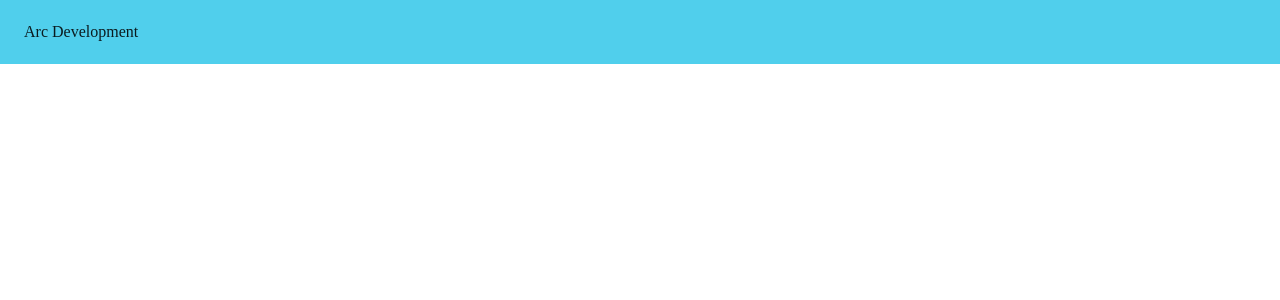
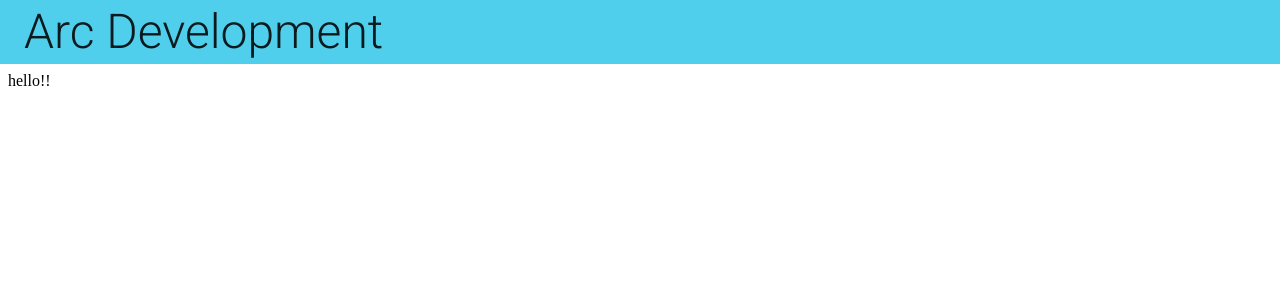
Before and after one commit to rashmitpankhania/arcapplication, a React (Create React App) app: page / in a window 1280 px wide. Shown: the top 300 px of the page. Built offline with nearby package versions, Linux system fonts and the light colour scheme.

Commit message:
inline styling and pushing the hello behind the appbar to bottom by using Theme.js

```diff
--- a/src/components/ui/Header.js
+++ b/src/components/ui/Header.js
@@ -2,6 +2,14 @@ import React from 'react';
 import AppBar from '@material-ui/core/AppBar';
 import Toolbar from '@material-ui/core/Toolbar';
 import useScrollTrigger from '@material-ui/core/useScrollTrigger';
+import { Typography } from '@material-ui/core';
+import { makeStyles } from '@material-ui/styles';
+
+const useStyles = makeStyles((theme) => ({
+    toolBarMargin: {
+        ...theme.mixins.toolbar
+    }
+}));
 
 const ElevationScroll = (props) => {
     const {children} = props;
@@ -17,14 +25,20 @@ const ElevationScroll = (props) => {
 };
 
 const Header = () => {
+    const classes = useStyles();
     return (
+        <>
             <ElevationScroll>
                 <AppBar position="fixed">
                     <Toolbar>
+                        <Typography variant="h3">
                             Arc Development
+                        </Typography>
                     </Toolbar>
                 </AppBar>
             </ElevationScroll>
+            <div className={classes.toolBarMargin}/>
+        </>
     );
 };
 
--- a/src/components/ui/Theme.js
+++ b/src/components/ui/Theme.js
@@ -15,6 +15,11 @@ const theme = createMuiTheme({
         secondary: {
             main: arcOrange
         }
+    },
+    typography: {
+        h3: {
+            fontWeight: 300
+        }
     }
 });
 
```
Lines whose indentation alone changed are shown as unchanged.
